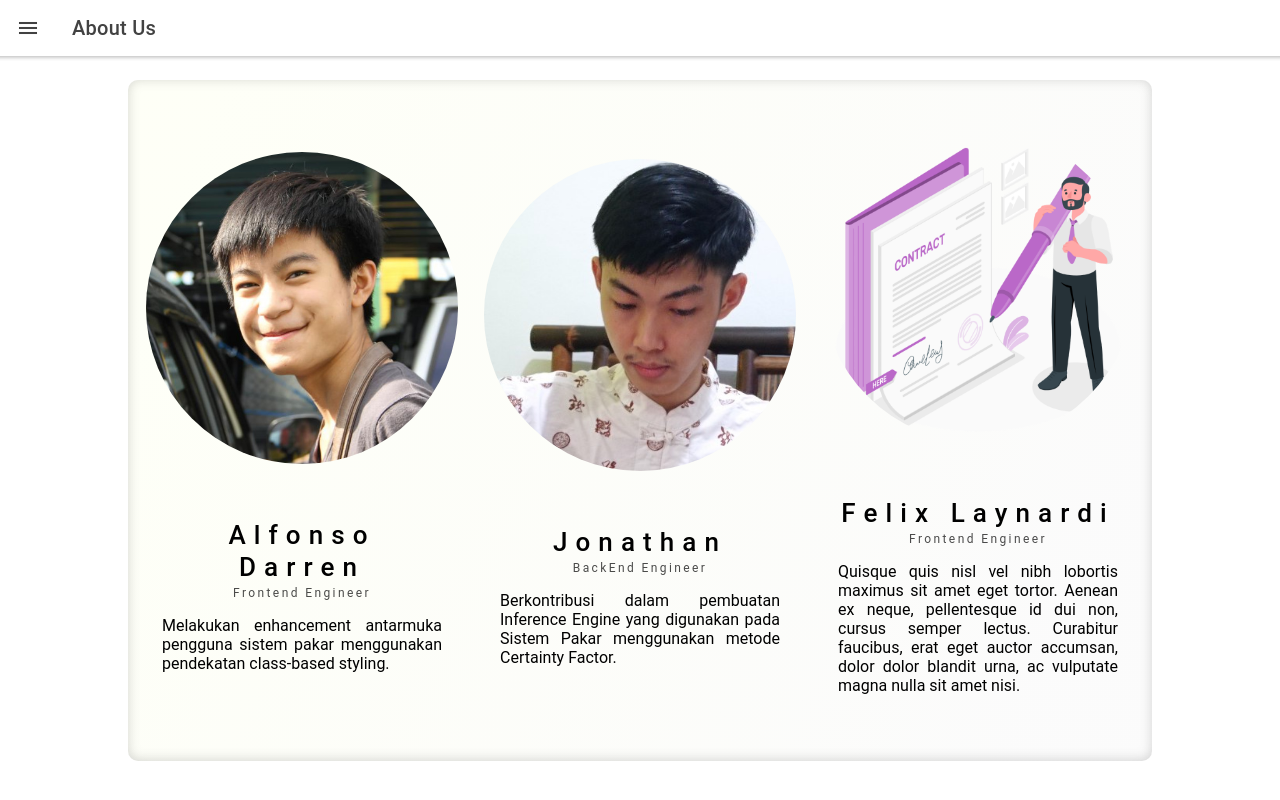
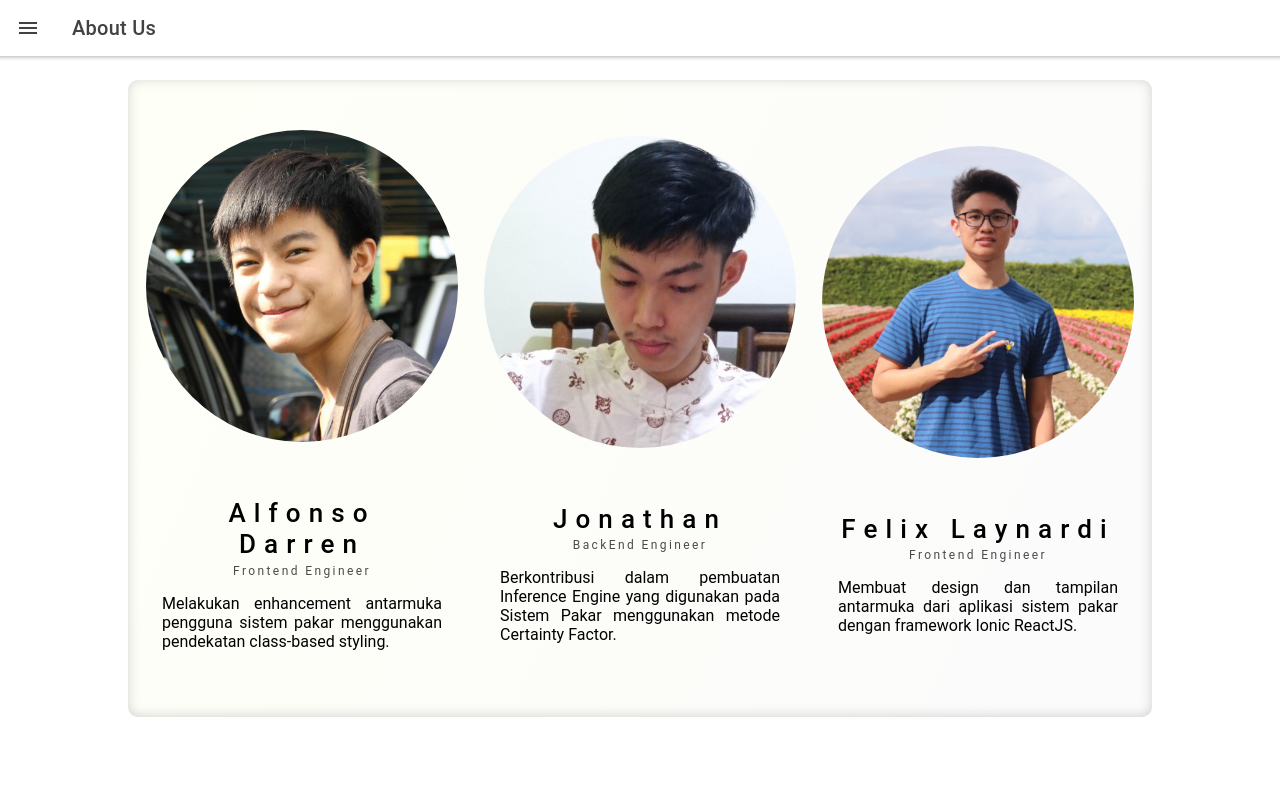
Before and after one commit to zerowu49/sispak, a React (Create React App) app: page /aboutus in a window 1280 px wide. Built offline with nearby package versions, Linux system fonts and the light colour scheme.

Commit message:
feat: update about, app title, app logo, dan warna hasil result

```diff
--- a/public/index.html
+++ b/public/index.html
@@ -2,7 +2,7 @@
 <html lang="en">
   <head>
     <meta charset="utf-8" />
-    <title>Ionic App</title>
+    <title>Sistem Pakar Kepribadian Diri</title>
 
     <base href="/" />
 
@@ -16,7 +16,7 @@
 
     <link rel="manifest" href="%PUBLIC_URL%/manifest.json" />
 
-    <link rel="shortcut icon" type="image/png" href="%PUBLIC_URL%/assets/icon/favicon.png" />
+    <link rel="shortcut icon" type="image/png" href="%PUBLIC_URL%/assets/images/logo.png" />
 
     <!-- add to homescreen for ios -->
     <meta name="apple-mobile-web-app-capable" content="yes" />
--- a/src/pages/About/About.tsx
+++ b/src/pages/About/About.tsx
@@ -2,6 +2,7 @@ import { IonButtons, IonContent, IonHeader, IonMenuButton, IonPage, IonTitle, Io
 import './About.css'
 import jo from '../../images/jo.jpg'
 import dar from '../../images/dar.jpeg'
+import felix from '../../images/felix.jpeg'
 
 const About: React.FC = () => {
   return (
@@ -53,7 +54,7 @@ const About: React.FC = () => {
               </IonCol>
               <IonCol size="12" sizeMd="4" className="about-grid">
                 <div className="about-content-illustration">
-                  <img src="assets/images/readme-illustration-1.png" alt="" />
+                  <img src={felix} alt="" />
                 </div>
                 <div className="about-content-texts">
                     <div className="about-content-title">
@@ -63,7 +64,7 @@ const About: React.FC = () => {
                         </div>
                     </div>
                     <div className="about-content-subtitle">
-                    Quisque quis nisl vel nibh lobortis maximus sit amet eget tortor. Aenean ex neque, pellentesque id dui non, cursus semper lectus. Curabitur faucibus, erat eget auctor accumsan, dolor dolor blandit urna, ac vulputate magna nulla sit amet nisi.
+                      Membuat design dan tampilan antarmuka dari aplikasi sistem pakar dengan framework Ionic ReactJS.
                     </div>
                 </div>
               </IonCol>
--- a/src/pages/Result/Result.css
+++ b/src/pages/Result/Result.css
@@ -7,7 +7,7 @@
     margin-bottom: 3rem;
 }
 .result-content-name{
-    color: blue;
+    color: var(--ion-color-result);
 }
 .result-content-text{
     margin: auto 0;
--- a/src/theme/variables.css
+++ b/src/theme/variables.css
@@ -76,6 +76,7 @@ http://ionicframework.com/docs/theming/ */
   --ion-color-light-tint: #f5f6f9;
 
   --ion-color-glass-container: linear-gradient(113deg, rgba(252, 255, 231, 0.34) 7.03%, rgba(245, 245, 245, 0.38) 88.4%);
+  --ion-color-result: #2f5aff;
 }
 
 @media (prefers-color-scheme: dark) {
@@ -149,6 +150,7 @@ http://ionicframework.com/docs/theming/ */
     --ion-color-light-tint: #383a3e;
 
     --ion-color-glass-container: linear-gradient(113deg, rgb(52 52 52 / 34%) 7.03%, rgba(245, 245, 245, 0.38) 88.4%);
+    --ion-color-result: #b1c1ff;
   }
 
   /*
```
Also changed, not shown: public/assets/images/logo.png (added), src/images/felix.jpeg (added).
